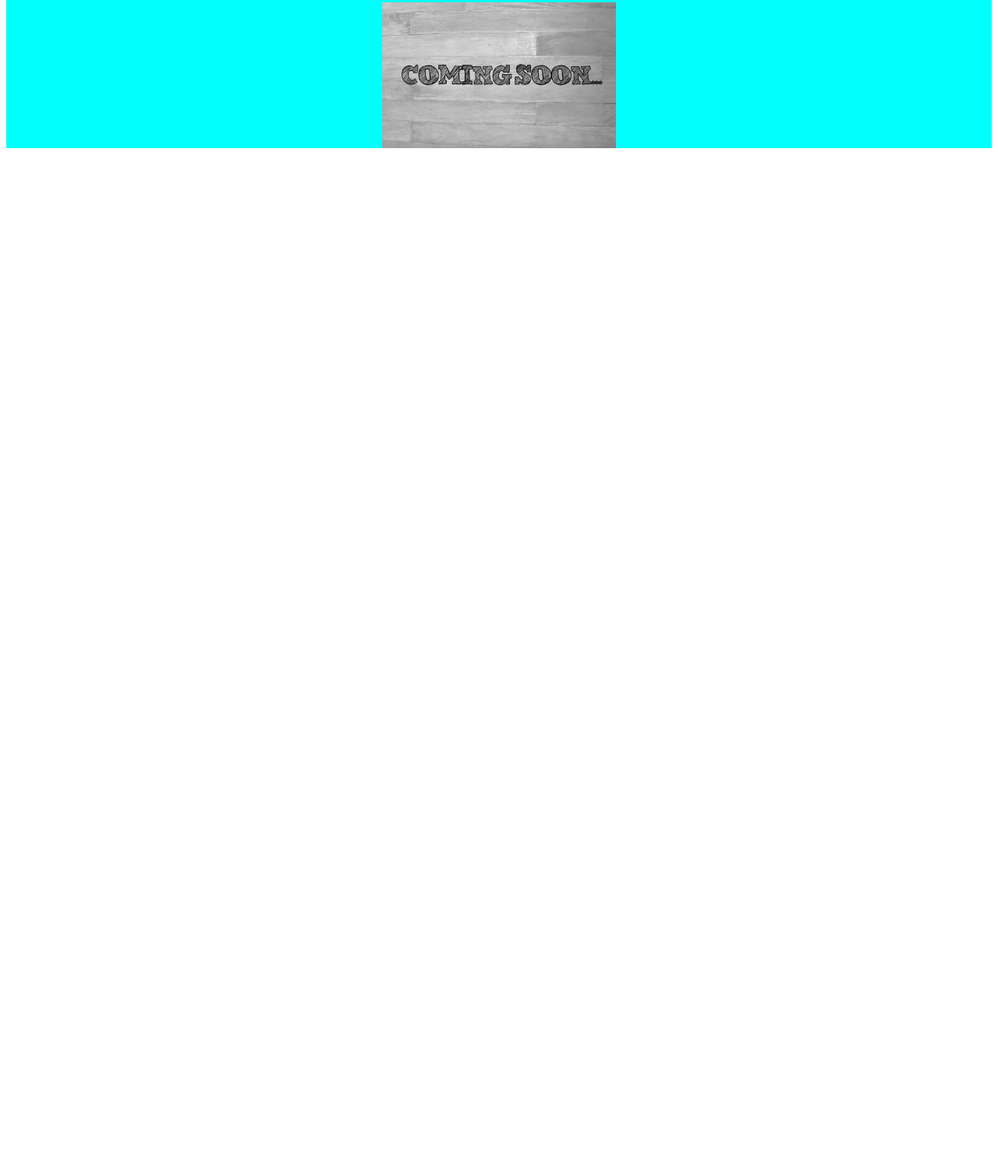
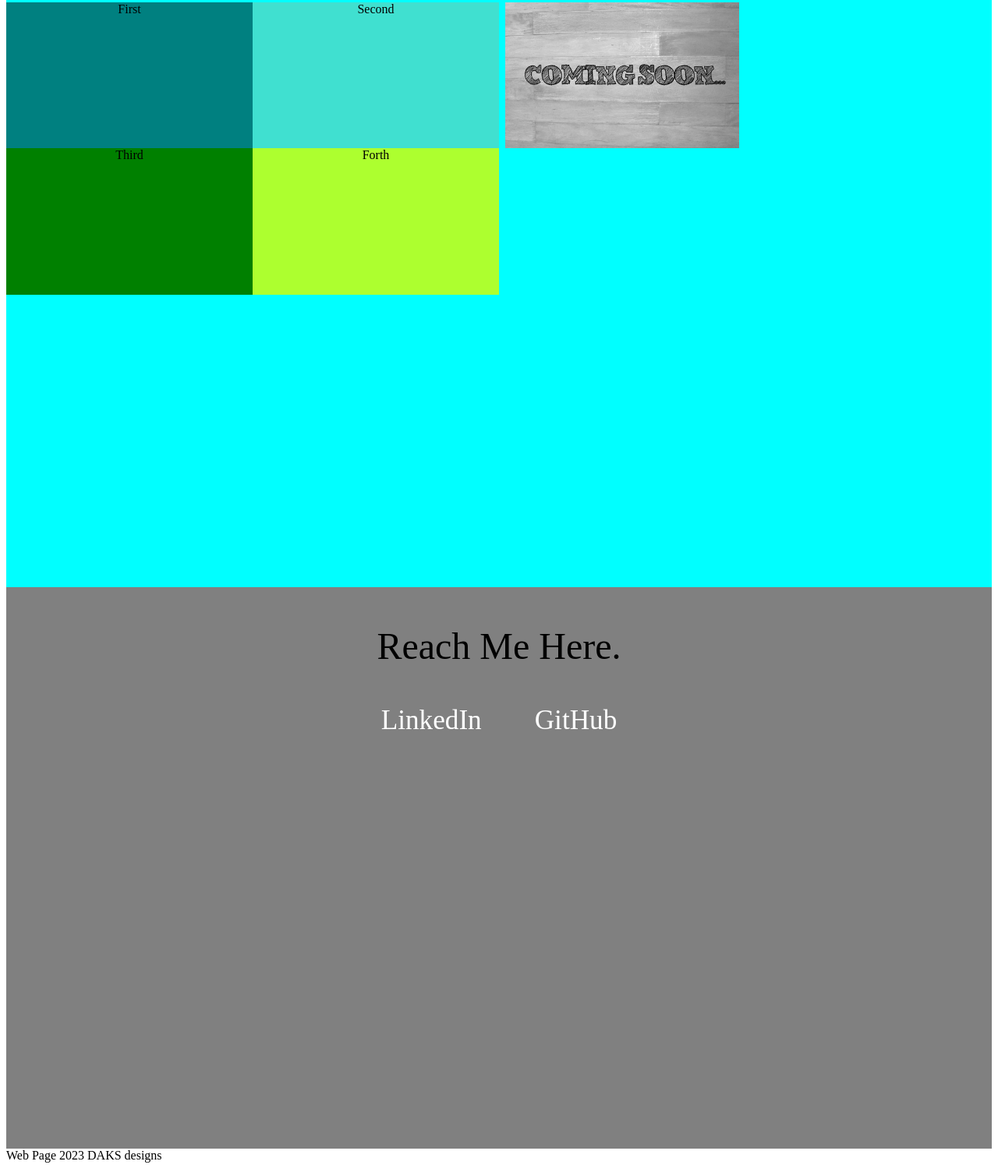
Before and after one commit to adkins-david/adkins-david.github.io, a plain HTML site: page portfolio.html in a window 1280 px wide. Shown: the part 1237-2731 px from the top of the page at 78% size. Before the commit the page ends 1435 px from the top, so only its background shows below. Drawn offline with Linux system fonts and the light colour scheme.

Commit message:
more changes

```diff
--- a/portfolio.html
+++ b/portfolio.html
@@ -26,7 +26,8 @@
 
     <section id="aboutme" class="aboutme">
         <h1>I am David Adkins</h1>
-        <p>I am a web developer</p>
+        <p>I am a web developer from Ohio, I like designing websites</p>
+        <p>I went to schooling for multimedia design as well.</p>
 
     </section>
         <img class="img-me" src="img/img_of_me.jpg.jpg" alt="Personal photo">
@@ -35,8 +36,22 @@
         <h2>Projects I am working on.</h2>
         <div class="grid-projects">
             <img class="comingsoon" src="img/Coming Soon.jpg" alt="Moretocome">
+
+        <div id="first-project">First</div>   <!--commented out for later use once I make some projects.-->
+            <div id="second-project">Second</div>
+            <div id="third-project">Third</div>
+            <div id="forth-project">Forth</div>
         </div>
     </section>
-    <section id="contact" class="contact"></section>
+    <section id="contact" class="contact">
+        <div id="contact-info">
+            <h3>Reach Me Here.</h3>
+        </div>
+        <div id="links-to-contacts">
+            <a href="https://www.linkedin.com/in/david-adkins-0bb705250/" id="link1" class="links">LinkedIn</a>
+            <a href="https://github.com/adkins-david/MyPortfolio" id="link2" class="links">GitHub</a>
+        </div>
+    </section>
+    <footer>Web Page 2023 DAKS designs</footer>
 </body>
 </html>
--- a/style.css
+++ b/style.css
@@ -69,4 +69,68 @@ h1 {
 
 #projects {
     background-color: cyan;
+    text-align: center;
+
 }
+
+.grid-projects {
+    display: grid;
+    grid-template-columns: 1fr 1fr 1fr 1fr;
+    grid-template-rows: 2fr 2fr 2fr 2fr;
+    grid-template-areas:
+    "first-project second-project"
+    "third-project forth-project";
+}
+
+/* Added different background colors to see grid better. */
+#first-project {
+    background: teal;
+    grid-area: first-project;
+
+}
+
+#second-project {
+    background: turquoise;
+    grid-area: second-project;
+}
+
+#third-project {
+    background: green;
+    grid-area: third-project;
+}
+
+#forth-project {
+    background: greenyellow;
+    grid-area: forth-project;
+}
+
+@media only screen and (max-width:600px) {
+    .grid-projects {
+        grid-template-columns: 1fr;
+        grid-template-rows: 1fr 1fr 1fr 1fr;
+        grid-template-areas:
+        "first-project"
+        "second-project"
+        "third-project"
+        "forth-project";
+    }
+}
+#contact {
+    width: auto;
+    height: 90vh;
+    padding: 0 1rem;
+    display: flex;
+    flex-direction: column;
+    align-items: center;
+    background-color: grey;
+}
+
+h3 {
+    font-size: 3rem;
+    font-weight: 100;
+}
+
+.links a:hover {
+        text-indent: 5rem;
+
+}
```
